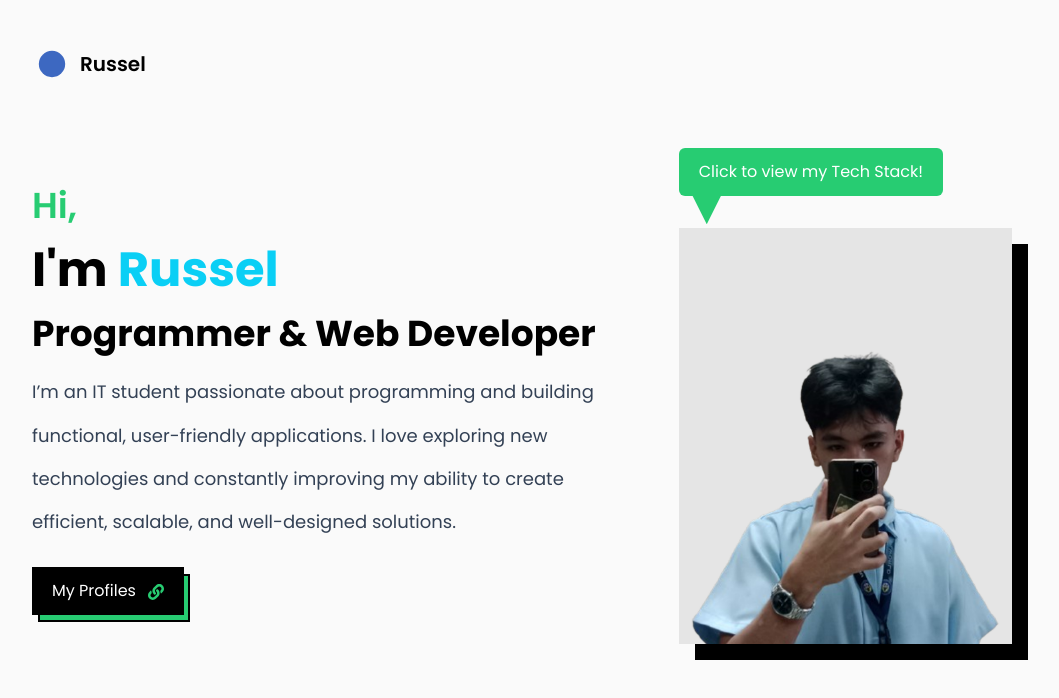
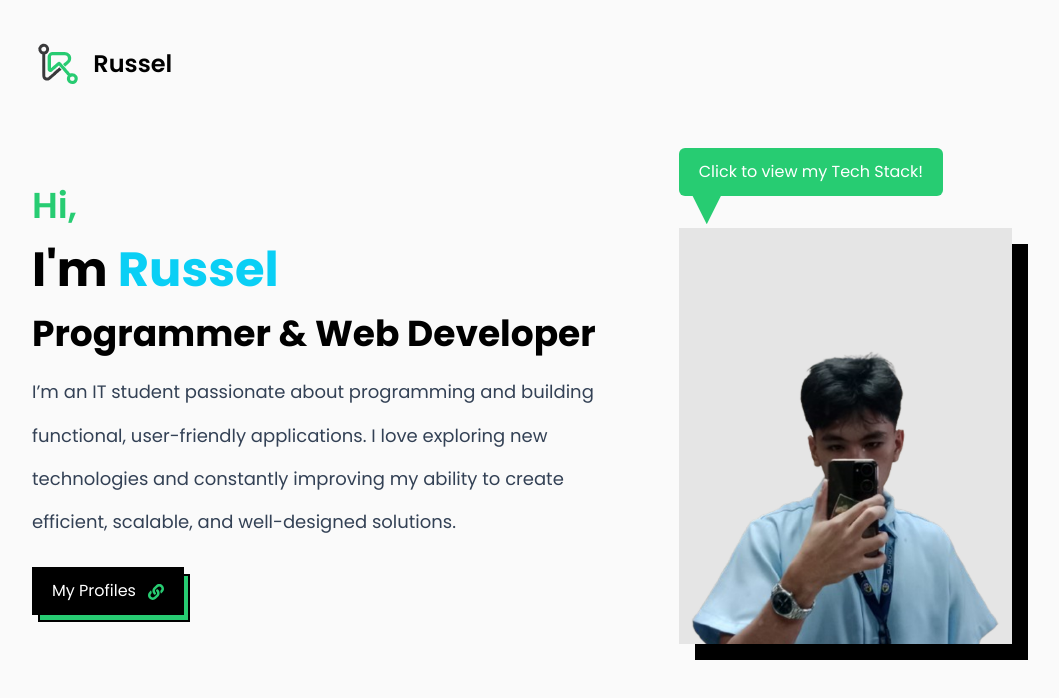
Before and after one commit to RusselxD/Portfolio-Website, a React (Vite) app: page / in a window 1280 px wide. Shown: the top 698 px of the page, without its empty margins (96-1155 px from the left). Built offline with nearby package versions, Linux system fonts and the light colour scheme.

Commit message:
added an icon

```diff
--- a/index.html
+++ b/index.html
@@ -2,7 +2,7 @@
 <html lang="en">
   <head>
     <meta charset="UTF-8" />
-    <link rel="icon" type="image/svg+xml" href="/vite.svg" />
+    <link rel="icon" type="image/png" href="/russel-w-bg.png" />
     <link href="https://fonts.googleapis.com/css2?family=Poppins:wght@300;400;600;700&display=swap" rel="stylesheet">
     <meta name="viewport" content="width=device-width, initial-scale=1.0" />
     <title>Russel Cabigquez</title>
--- a/src/sections/Profile/components/Navbar.jsx
+++ b/src/sections/Profile/components/Navbar.jsx
@@ -1,13 +1,13 @@
 import React from "react";
 
-import logo from '../../../assets/Logo.svg'
+import logo from '/russel.svg'
 
 const Navbar = () => {
     return (
      <div className="translate-y-7 h-20 w-full flex justify-between items-center">
           <div className="flex justify-center items-center">
-               <img src={logo} className="h-10 2-10 mr-2"/>
-               <h1 className="text-xl font-semibold">Russel</h1>
+               <img src={logo} className="h-10 md:h-12 mr-2"/>
+               <h1 className="text-xl md:text-2xl font-semibold">Russel</h1>
           </div>
           <div></div>
      </div>
```
Also changed, not shown: public/russel-w-bg.png (added), public/russel.svg (added).
